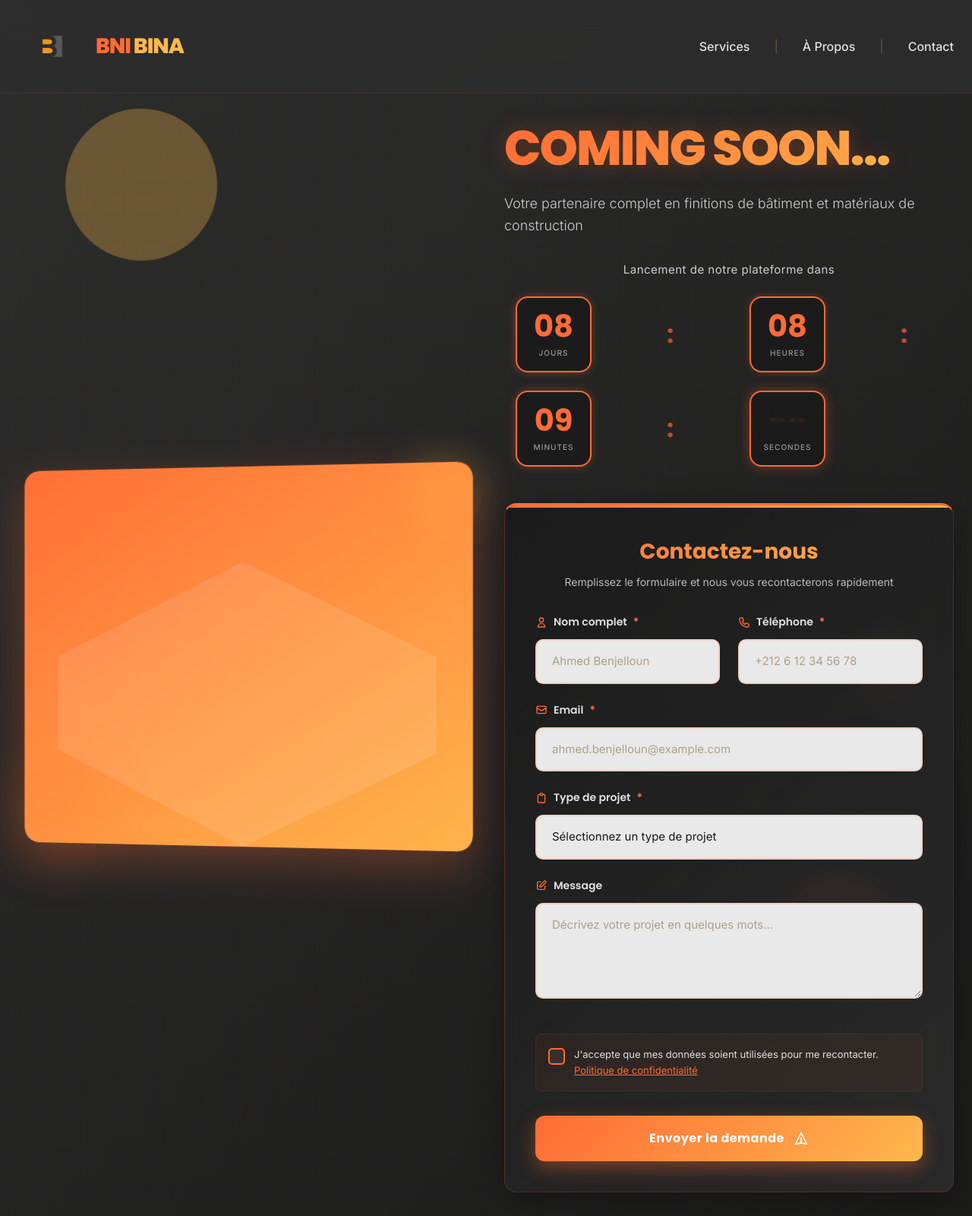
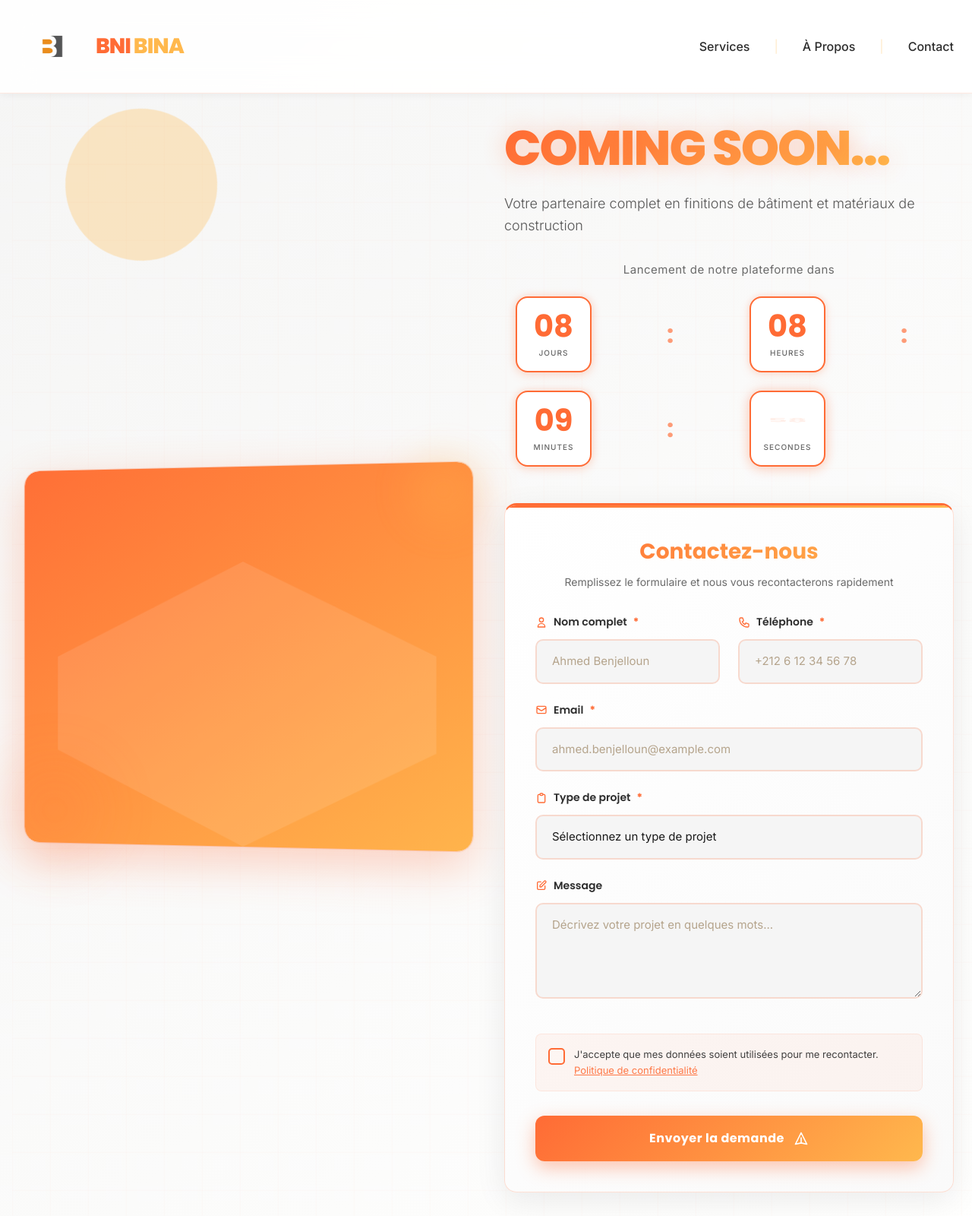
Before and after one commit to Ashraf-Sk/BniBina, a website: page index.html in a window 1280 px wide. Shown: the top 1600 px of the page at 76% size. Drawn offline with nearby package versions, Linux system fonts and the light colour scheme.

Commit message:
Change Backgound Color

```diff
--- a/index.html
+++ b/index.html
@@ -21,7 +21,7 @@
     <!-- Custom CSS -->
     <link rel="stylesheet" href="styles.css">
 </head>
-<body class="bg-[#1a1a1a] text-[#E0E0E0] font-inter overflow-x-hidden">
+<body class="bg-[#FAFAFA] text-[#2D2D2D] font-inter overflow-x-hidden">
 
     <!-- Navigation -->
     <nav id="navbar" class="fixed top-0 left-0 right-0 z-50 transition-all duration-500">
@@ -57,7 +57,7 @@
         </div>
 
         <!-- Mobile Menu -->
-        <div id="mobileMenu" class="hidden md:hidden fixed inset-0 bg-[#1a1a1a] bg-opacity-95 backdrop-blur-lg z-40 transform translate-x-full transition-transform duration-300">
+        <div id="mobileMenu" class="hidden md:hidden fixed inset-0 bg-white bg-opacity-95 backdrop-blur-lg z-40 transform translate-x-full transition-transform duration-300">
             <div class="flex flex-col items-center justify-center h-full space-y-8">
                 <button id="closeMenuBtn" class="absolute top-6 right-6 text-white">
                     <svg class="w-8 h-8" fill="none" stroke="currentColor" viewBox="0 0 24 24">
@@ -361,7 +361,7 @@
                     <h2 class="section-title text-left mb-6">
                         <span class="gradient-text">À PROPOS</span>
                     </h2>
-                    <div class="space-y-4 text-[#E0E0E0] text-base leading-relaxed">
+                    <div class="space-y-4 text-[#2D2D2D] text-base leading-relaxed">
                         <p>
                             BniBina est une entreprise innovante spécialisée dans les finitions de bâtiment et la fourniture de matériaux de construction de qualité supérieure. Actuellement en phase de lancement, nous révolutionnons le secteur en combinant l'expertise traditionnelle avec les technologies numériques.
                         </p>
@@ -404,7 +404,7 @@
     </section>
 
     <!-- Footer -->
-    <footer id="contact" class="bg-[#1a1a1a] border-t border-gradient-to-r from-[#FF6B35] to-transparent py-12">
+    <footer id="contact" class="bg-[#F5F5F5] border-t border-gradient-to-r from-[#FF6B35] to-transparent py-12">
         <div class="container mx-auto px-6">
             <div class="grid md:grid-cols-3 gap-8 mb-8">
                 <!-- Logo & Description -->
--- a/styles.css
+++ b/styles.css
@@ -38,8 +38,8 @@ html {
 
 body {
     font-family: var(--font-inter);
-    background: var(--very-dark);
-    color: var(--light-dark);
+    background: #FAFAFA;
+    color: var(--dark);
     line-height: 1.6;
     overflow-x: hidden;
 }
@@ -49,23 +49,24 @@ body {
    ============================================ */
 
 #navbar {
-    background: rgba(45, 45, 45, 0.8);
+    background: rgba(255, 255, 255, 0.9);
     backdrop-filter: blur(20px);
     -webkit-backdrop-filter: blur(20px);
-    border-bottom: 1px solid rgba(255, 107, 53, 0.1);
+    border-bottom: 1px solid rgba(255, 107, 53, 0.15);
     transition: all 0.5s ease;
+    box-shadow: 0 2px 10px rgba(0, 0, 0, 0.05);
 }
 
 #navbar.scrolled {
-    background: rgba(26, 26, 26, 0.95);
-    box-shadow: 0 4px 20px rgba(0, 0, 0, 0.3);
+    background: rgba(255, 255, 255, 0.98);
+    box-shadow: 0 4px 20px rgba(0, 0, 0, 0.1);
     padding-top: 0.75rem;
     padding-bottom: 0.75rem;
 }
 
 .nav-link {
     position: relative;
-    color: var(--light-dark);
+    color: var(--dark);
     font-weight: 500;
     text-decoration: none;
     transition: color var(--transition-fast);
@@ -102,7 +103,7 @@ body {
     width: auto;
     object-fit: contain;
     transition: all var(--transition-normal);
-    filter: brightness(1);
+    filter: brightness(0.95);
 }
 
 .logo-link:hover .logo-img {
@@ -208,7 +209,7 @@ footer .logo-text:hover .logo-bina {
    ============================================ */
 
 #hero {
-    background: linear-gradient(135deg, var(--dark) 0%, var(--very-dark) 100%);
+    background: linear-gradient(135deg, #F5F5F5 0%, #FFFFFF 100%);
     position: relative;
     min-height: 100vh;
     padding-top: 80px;
@@ -333,10 +334,10 @@ footer .logo-text:hover .logo-bina {
 .hero-subtitle {
     font-size: 18px;
     font-weight: 300;
-    color: var(--light-dark);
+    color: var(--dark);
     line-height: 1.6;
     margin-bottom: 2rem;
-    opacity: 0.9;
+    opacity: 0.8;
 }
 
 /* Countdown - Modern with Animations */
@@ -351,10 +352,10 @@ footer .logo-text:hover .logo-bina {
 
 .countdown-subtitle {
     font-size: 15px;
-    color: var(--light-dark);
+    color: var(--dark);
     font-weight: 400;
     letter-spacing: 0.5px;
-    opacity: 0.9;
+    opacity: 0.7;
     font-family: var(--font-inter);
 }
 
@@ -373,7 +374,7 @@ footer .logo-text:hover .logo-bina {
     height: 100px;
     aspect-ratio: 1/1;
     border: 2px solid #FF6B35;
-    background: rgba(26, 26, 26, 0.8);
+    background: #FFFFFF;
     border-radius: 16px;
     padding: 15px;
     text-align: center;
@@ -385,6 +386,7 @@ footer .logo-text:hover .logo-bina {
     transition: all 0.3s cubic-bezier(0.4, 0, 0.2, 1);
     will-change: transform, box-shadow;
     animation: breathing-glow 3s ease-in-out infinite;
+    box-shadow: 0 4px 15px rgba(255, 107, 53, 0.15);
 }
 
 /* Staggered delays for cascade effect */
@@ -407,10 +409,10 @@ footer .logo-text:hover .logo-bina {
 /* Breathing Glow Animation */
 @keyframes breathing-glow {
     0%, 100% {
-        box-shadow: 0 0 10px rgba(255, 107, 53, 0.3);
+        box-shadow: 0 0 10px rgba(255, 107, 53, 0.2), 0 4px 15px rgba(255, 107, 53, 0.1);
     }
     50% {
-        box-shadow: 0 0 30px rgba(255, 107, 53, 0.6);
+        box-shadow: 0 0 30px rgba(255, 107, 53, 0.4), 0 4px 20px rgba(255, 107, 53, 0.2);
     }
 }
 
@@ -474,7 +476,7 @@ footer .logo-text:hover .logo-bina {
 
 .countdown-label {
     font-size: 10px;
-    color: #999999;
+    color: #666666;
     text-transform: uppercase;
     letter-spacing: 1px;
     margin-top: 8px;
@@ -576,14 +578,14 @@ footer .logo-text:hover .logo-bina {
 }
 
 .form-container {
-    background: linear-gradient(135deg, rgba(26, 26, 26, 0.95) 0%, rgba(45, 45, 45, 0.8) 100%);
+    background: linear-gradient(135deg, #FFFFFF 0%, #FAFAFA 100%);
     border: 1px solid rgba(255, 107, 53, 0.2);
     border-top: 3px solid var(--primary-orange);
     border-radius: 16px;
     padding: 2.5rem;
     position: relative;
     overflow: hidden;
-    box-shadow: 0 10px 40px rgba(0, 0, 0, 0.3);
+    box-shadow: 0 10px 40px rgba(0, 0, 0, 0.08);
     backdrop-filter: blur(10px);
 }
 
@@ -621,8 +623,8 @@ footer .logo-text:hover .logo-bina {
 
 .form-subtitle {
     font-size: 14px;
-    color: var(--light-dark);
-    opacity: 0.8;
+    color: var(--dark);
+    opacity: 0.7;
     font-weight: 400;
 }
 
@@ -649,7 +651,7 @@ footer .logo-text:hover .logo-bina {
     gap: 0.5rem;
     font-size: 14px;
     font-weight: 600;
-    color: var(--light-dark);
+    color: var(--dark);
     margin-bottom: 0.75rem;
     font-family: var(--font-poppins);
 }
@@ -878,10 +880,11 @@ select {
 }
 
 .checkbox-label {
-    color: var(--light-dark);
+    color: var(--dark);
     font-size: 13px;
     line-height: 1.6;
     flex: 1;
+    opacity: 0.9;
 }
 
 .privacy-link {
@@ -1022,15 +1025,17 @@ select {
 }
 
 .service-card {
-    background: linear-gradient(135deg, var(--very-dark) 0%, var(--dark) 100%);
+    background: linear-gradient(135deg, #FFFFFF 0%, #F8F8F8 100%);
     border-left: 4px solid var(--primary-orange);
     border-top: 0px solid var(--primary-orange);
+    border: 1px solid rgba(255, 107, 53, 0.2);
+    border-left: 4px solid var(--primary-orange);
     border-radius: 12px;
     padding: 2rem;
     position: relative;
     overflow: hidden;
     transition: all var(--transition-normal);
-    box-shadow: inset 0 0 20px rgba(255, 184, 77, 0.1);
+    box-shadow: 0 4px 20px rgba(0, 0, 0, 0.08);
     /* Par défaut, les cartes sont visibles (fallback si JS ne charge pas) */
     opacity: 1;
     transform: translateY(0);
@@ -1062,8 +1067,9 @@ select {
 .service-card:hover {
     transform: scale(1.03) translateY(-5px);
     box-shadow:
-        inset 0 0 30px rgba(255, 184, 77, 0.2),
-        0 10px 40px rgba(0, 0, 0, 0.4);
+        0 10px 40px rgba(255, 107, 53, 0.2),
+        0 4px 20px rgba(0, 0, 0, 0.1);
+    border-color: rgba(255, 107, 53, 0.4);
 }
 
 .service-card:hover::before {
@@ -1146,9 +1152,10 @@ select {
 
 .service-description {
     font-size: 14px;
-    color: var(--light-dark);
+    color: var(--dark);
     line-height: 1.8;
     margin-bottom: 1rem;
+    opacity: 0.8;
 }
 
 .service-list {
```
